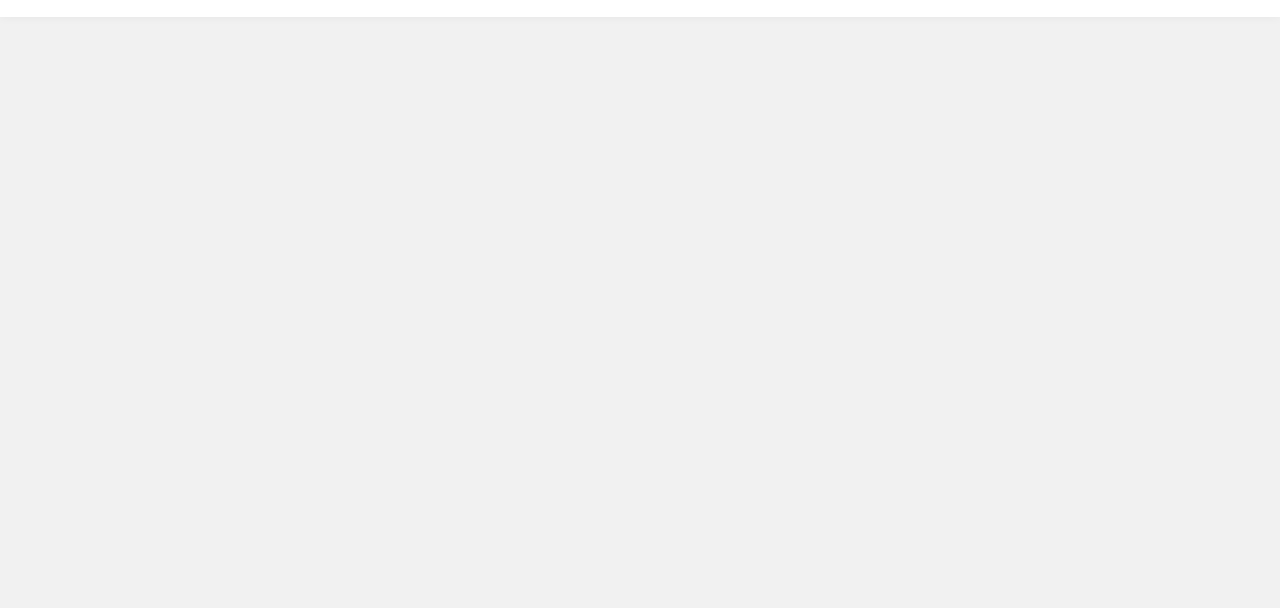
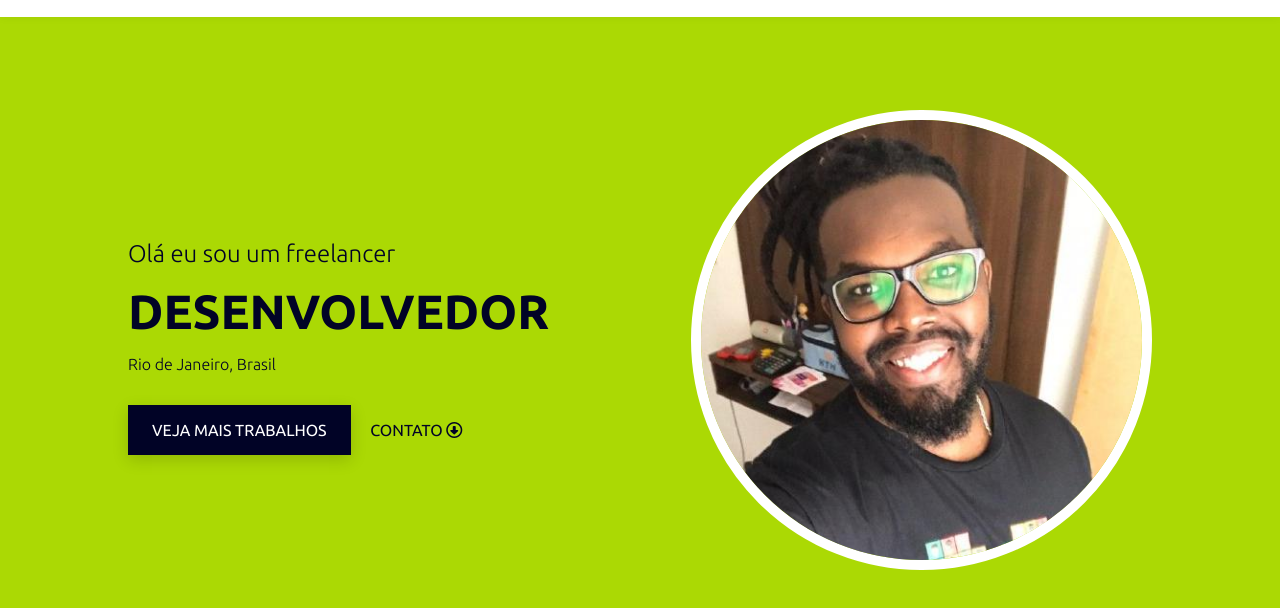
Before and after one commit to tecnogueto/tecnogueto.github.io, a plain HTML site: page index.html in a window 1280 px wide. Shown: the part 60-668 px from the top of the page. Drawn offline with Linux system fonts and the light colour scheme.

Commit message:
criar sessão sobre

```diff
--- a/css/estilos.css
+++ b/css/estilos.css
@@ -39,6 +39,8 @@ body {
   -webkit-box-shadow: 0px 0px 10px rgb(0 0 0 / 5%);
   box-shadow: 0px 0px 10px rgb(0 0 0 / 5%);
   -webkit-animation: slide-down 0.7s;
+  width: 100%;
+  position: fixed;
 }
 
 .cabecalho .conteudo {
@@ -82,3 +84,77 @@ body {
 .midias-sociais a:hover {
   color: var(--cor-verde);
 }
+
+.sobre {
+  padding: 3.125rem 0;
+  background-color: var(--cor-verde);
+  height: 100vh;
+  display: flex;
+  align-items: center;
+}
+
+.sobre .linha {
+  display: flex;
+  align-items: center;
+}
+
+.linha {
+  display: flex;
+  justify-content: space-between;
+}
+
+.coluna {
+  width: 45%;
+}
+
+.imagem-responsiva {
+  width: 100%;
+  height: auto;
+  display: block;
+}
+
+.imagem-redonda {
+  border-radius: 50rem;
+  border: 10px solid #fff;
+}
+
+.apresentacao,
+.localizacao {
+  font-weight: 100;
+  margin-bottom: 1rem;
+}
+
+.profissao {
+  font-size: 3rem;
+  margin-bottom: 1rem;
+  text-transform: uppercase;
+}
+
+.botoes {
+  margin-top: 3rem;
+}
+
+.botao {
+  padding: 1rem 1.5rem;
+  background-color: var(--cor-cinza);
+  color: #fff;
+  text-transform: uppercase;
+  text-decoration: none;
+  -webkit-box-shadow: 0px 5px 15px rgb(0 0 0 / 15%);
+  box-shadow: 0px 5px 15px rgb(0 0 0 / 15%);
+}
+
+.botao:hover {
+  opacity: 0.8;
+}
+
+.botao-link {
+  text-decoration: none;
+  text-transform: uppercase;
+  color: var(--cor-cinza);
+  margin-left: 1rem;
+}
+
+.botao-link:hover {
+  text-decoration: underline;
+}
--- a/index.html
+++ b/index.html
@@ -44,8 +44,38 @@
       <!-- Medias social -->
     </div>
   </header>
+  <!-- Header -->
+  <!-- Sobre -->
+  <section class="sobre">
+    <div class="conteudo">
+      <div class="linha">
+        <!-- Coluna 1 -->
+        <div class="coluna">
+          <h2 class="apresentacao">
+            Olá eu sou um freelancer
+          </h2>
+          <h3 class="profissao">
+            Desenvolvedor
+          </h3>
+          <h4 class="localizacao">
+            Rio de Janeiro, Brasil
+          </h4>
 
-  <!-- Header -->
+          <div class="botoes">
+            <a href="" class="botao">Veja mais trabalhos</a>
+            <a href="" class="botao-link">Contato <i class="far fa-arrow-alt-circle-down"></i></a>
+          </div>
+        </div>
+        <!-- Coluna 1 -->
+        <!-- Coluna 2 -->
+        <div class="coluna">
+          <img src="./imagens/digao.jpg" alt="Imagem do Digão" class="imagem-responsiva imagem-redonda">
+        </div>
+        <!-- Coluna 2 -->
+      </div>
+    </div>
+  </section>
+  <!-- Sobre -->
 
 
 </body>
```
Also changed, not shown: imagens/digao.jpg (added).
